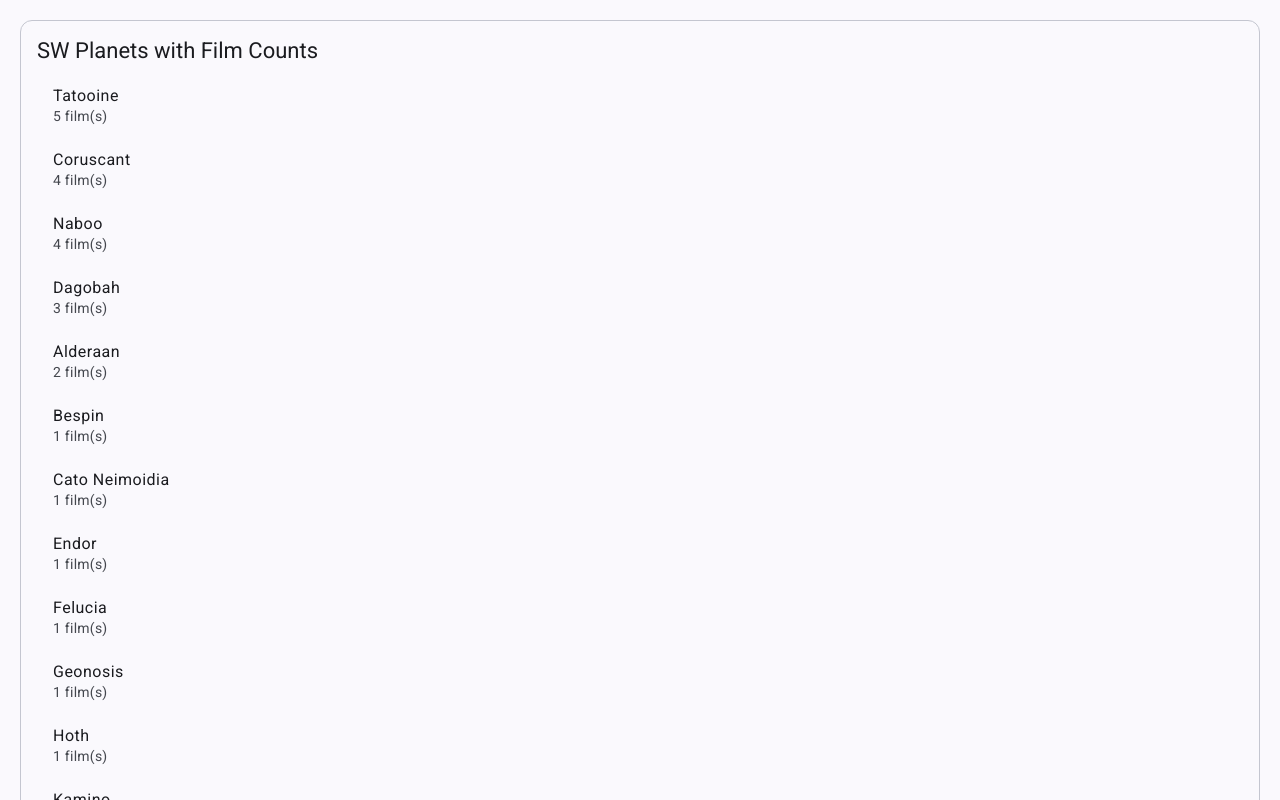
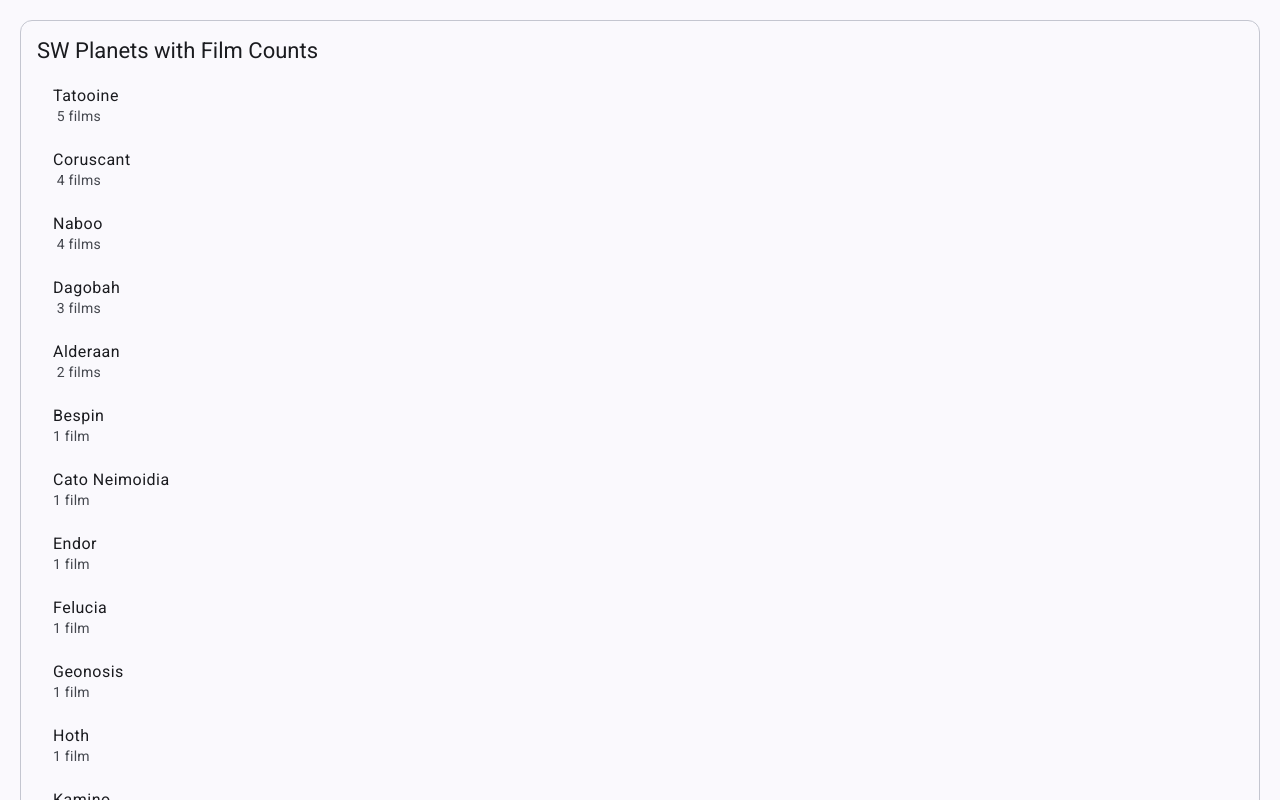
Before and after one commit to 2025-fall-js-frameworks/angular-components, an Angular app: page / in a window 1280 px wide. Shown: the top 800 px of the page. Built offline with nearby package versions, Linux system fonts and the light colour scheme.

Commit message:
Hmm, I18nPluralPipe : - ))

```diff
--- a/src/app/sw-planet-films/sw-planet-films.html
+++ b/src/app/sw-planet-films/sw-planet-films.html
@@ -7,7 +7,7 @@
 			@for (p of planetsToDisplay; track p) {
 				<mat-list-item>
 					<span matListItemTitle>{{ p.name }}</span>
-					<span matListItemLine>{{ p.filmCount }} film(s)</span>
+					<span matListItemLine>{{ p.filmCount | i18nPlural: filmsMap }}</span>
 				</mat-list-item>
 			}
 		</mat-list>
--- a/src/app/sw-planet-films/sw-planet-films.ts
+++ b/src/app/sw-planet-films/sw-planet-films.ts
@@ -3,10 +3,11 @@ import { SwPlanetsService } from '../sw-planets.service';
 import { PlanetWithFilmCount } from '../../sw-planet-model';
 import { MatCardModule } from '@angular/material/card';
 import { MatListModule } from '@angular/material/list';
+import { I18nPluralPipe } from '@angular/common';
 
 @Component({
 	selector: 'app-sw-planet-films',
-	imports: [MatCardModule, MatListModule],
+	imports: [MatCardModule, MatListModule, I18nPluralPipe],
 	templateUrl: './sw-planet-films.html',
 	styleUrl: './sw-planet-films.css',
 })
@@ -15,4 +16,6 @@ export class SwPlanetFilms {
 
 	protected readonly planetsToDisplay: PlanetWithFilmCount[] =
 		this.planetSvc.getPlanetFilmDataForDisplay();
+
+	protected readonly filmsMap = { '=1': '# film', other: ' # films' };
 }
```
